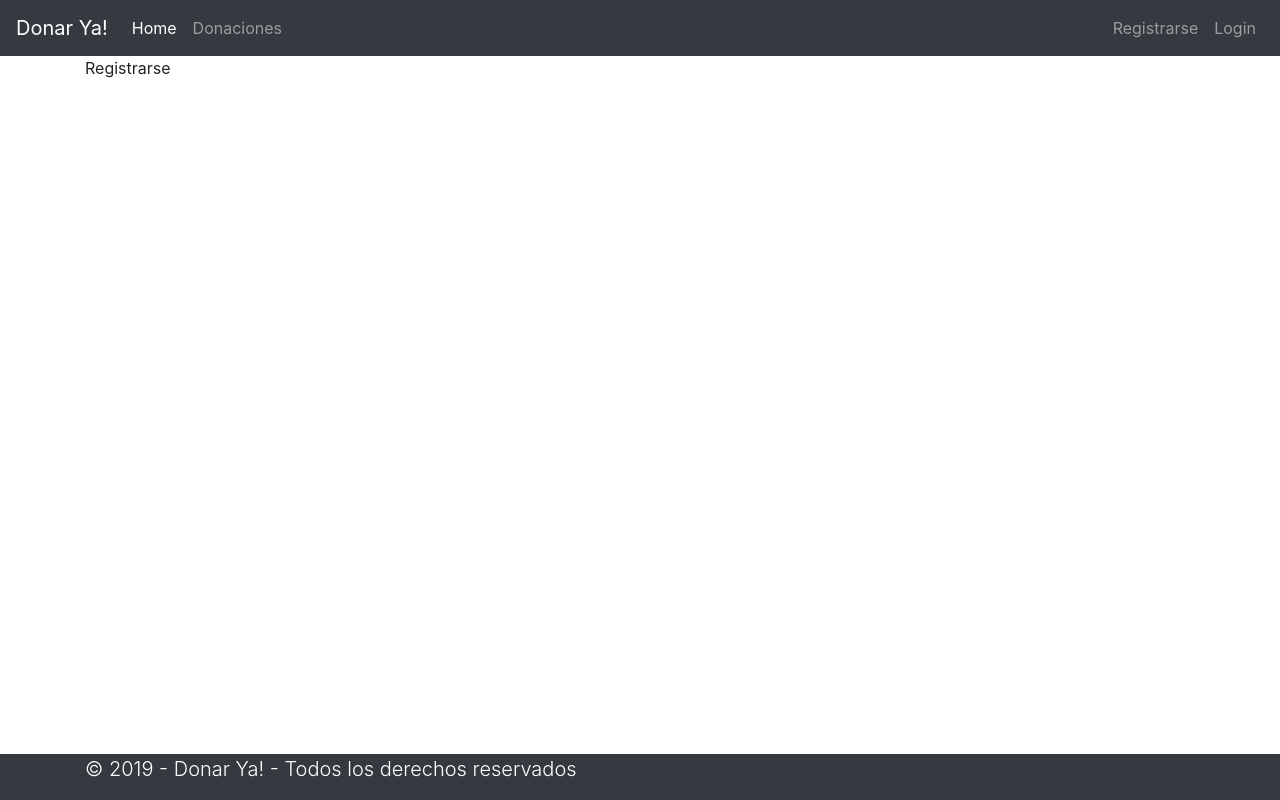
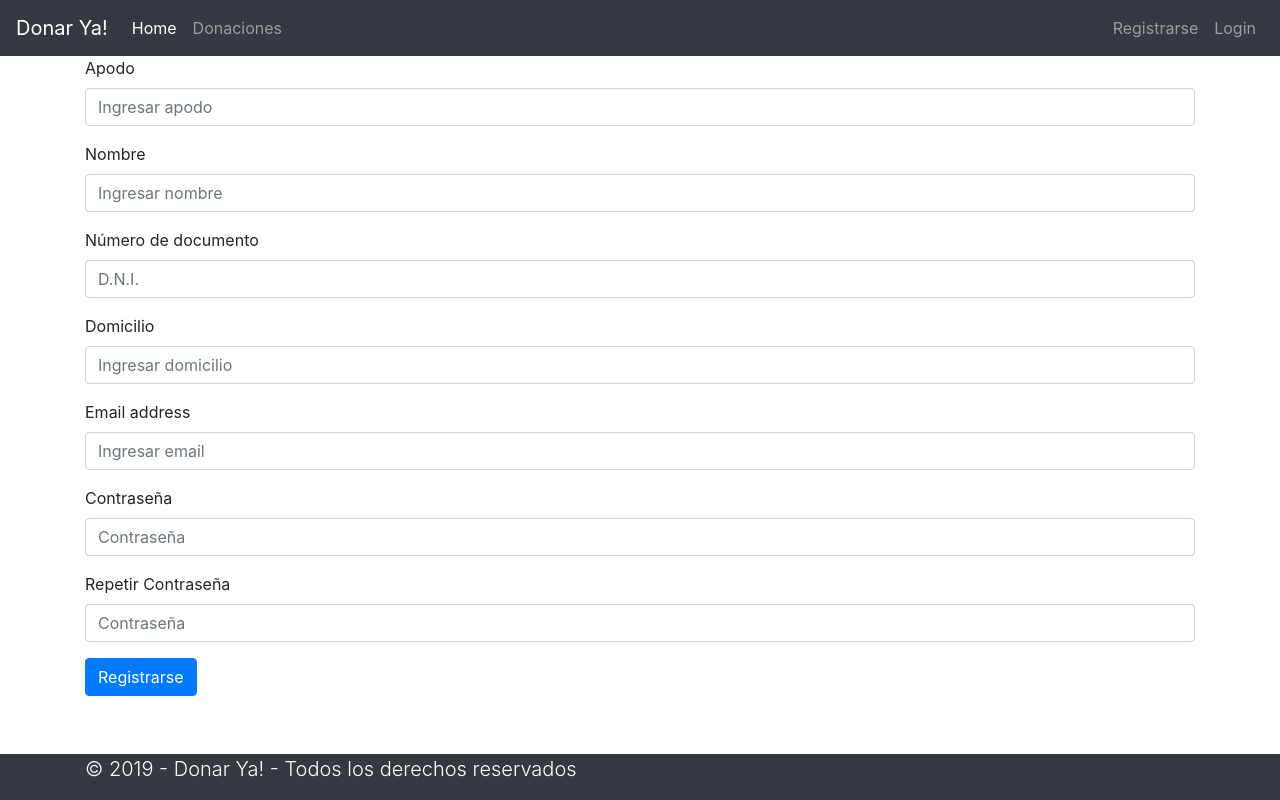
Before and after one commit to omelendrez/donarya, a React (Create React App) app: page /registrarse in a window 1280 px wide. Built offline with nearby package versions, Linux system fonts and the light colour scheme.

Commit message:
Register form

```diff
--- a/src/components/Login.jsx
+++ b/src/components/Login.jsx
@@ -6,14 +6,13 @@ const Login = () => {
       <form>
 
         <div className="form-group">
-          <label htmlFor="exampleInputEmail1">Email address</label>
-          <input type="email" className="form-control" id="exampleInputEmail1" aria-describedby="emailHelp" placeholder="Enter email" />
-          <small id="emailHelp" className="form-text text-muted">We'll never share your email with anyone else.</small>
+          <label htmlFor="exampleInputEmail1">Email</label>
+          <input type="email" className="form-control" id="exampleInputEmail1" aria-describedby="emailHelp" placeholder="Ingresar email" />
         </div>
 
         <div className="form-group">
-          <label htmlFor="exampleInputPassword1">Password</label>
-          <input type="password" className="form-control" id="exampleInputPassword1" placeholder="Password" />
+          <label htmlFor="exampleInputPassword1">Contraseña</label>
+          <input type="password" className="form-control" id="exampleInputPassword1" placeholder="Ingresar contraseña" />
         </div>
 
         <button type="submit" className="btn btn-primary">Login</button>
--- a/src/components/Register.jsx
+++ b/src/components/Register.jsx
@@ -2,7 +2,47 @@ import React from 'react'
 
 const Register = () => {
   return (
-    <div className="container">Registrarse</div>
+    <div className="container">
+      <form>
+      <div className="form-group">
+          <label htmlFor="nickname">Apodo</label>
+          <input type="name" className="form-control" id="nickname" placeholder="Ingresar apodo" />
+        </div>
+
+        <div className="form-group">
+          <label htmlFor="nombre">Nombre</label>
+          <input type="name" className="form-control" id="nombre" placeholder="Ingresar nombre" />
+        </div>
+
+        <div className="form-group">
+          <label htmlFor="dni">Número de documento</label>
+          <input type="number" className="form-control" id="dni"  placeholder="D.N.I." />
+        </div>
+
+        <div className="form-group">
+          <label htmlFor="domicilio">Domicilio</label>
+          <input type="address" className="form-control" id="domicilio" placeholder="Ingresar domicilio" />
+        </div>
+
+        <div className="form-group">
+          <label htmlFor="exampleInputEmail1">Email address</label>
+          <input type="email" className="form-control" id="exampleInputEmail1" aria-describedby="emailHelp" placeholder="Ingresar email" />
+        </div>
+
+        <div className="form-group">
+          <label htmlFor="exampleInputPassword1">Contraseña</label>
+          <input type="password" className="form-control" id="exampleInputPassword1" placeholder="Contraseña" />
+        </div>
+
+        <div className="form-group">
+          <label htmlFor="exampleInputPassword2">Repetir Contraseña</label>
+          <input type="password" className="form-control" id="exampleInputPassword2" placeholder="Contraseña" />
+        </div>
+
+        <button type="submit" className="btn btn-primary">Registrarse</button>
+
+      </form>
+    </div>
   )
 }
 
```
